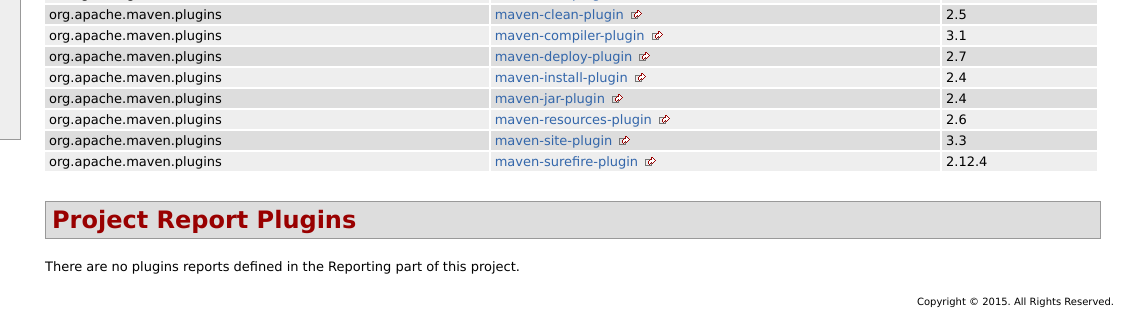
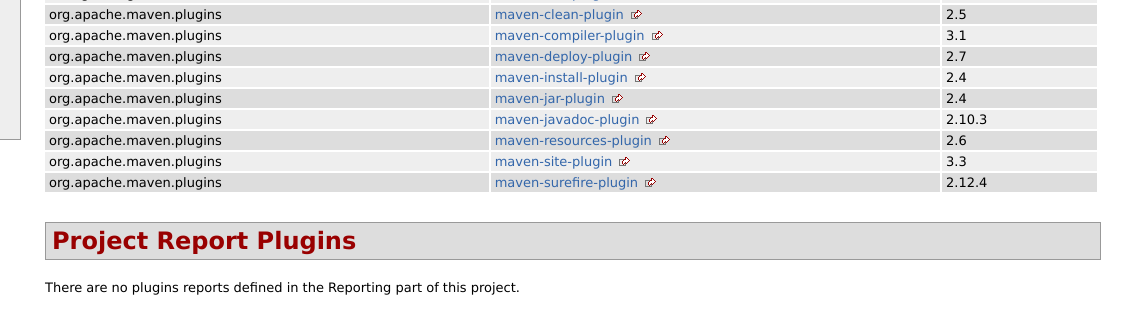
Before and after one commit to jhaals/vault-java, a plain HTML site: page plugins.html in a window 1280 px wide. Shown: the part 179-493 px from the top of the page, 156-1280 px from the left. Drawn offline with Linux system fonts and the light colour scheme.

Commit message:
Creating site for 0.0.1

```diff
--- a/plugins.html
+++ b/plugins.html
@@ -125,13 +125,17 @@
 <td>2.4</td></tr>
 <tr class="b">
 <td>org.apache.maven.plugins</td>
+<td><a class="externalLink" href="http://maven.apache.org/plugins/maven-javadoc-plugin/">maven-javadoc-plugin</a></td>
+<td>2.10.3</td></tr>
+<tr class="a">
+<td>org.apache.maven.plugins</td>
 <td><a class="externalLink" href="http://maven.apache.org/plugins/maven-resources-plugin/">maven-resources-plugin</a></td>
 <td>2.6</td></tr>
-<tr class="a">
+<tr class="b">
 <td>org.apache.maven.plugins</td>
 <td><a class="externalLink" href="http://maven.apache.org/plugins/maven-site-plugin/">maven-site-plugin</a></td>
 <td>3.3</td></tr>
-<tr class="b">
+<tr class="a">
 <td>org.apache.maven.plugins</td>
 <td><a class="externalLink" href="http://maven.apache.org/surefire/maven-surefire-plugin">maven-surefire-plugin</a></td>
 <td>2.12.4</td></tr></table></div>
```
